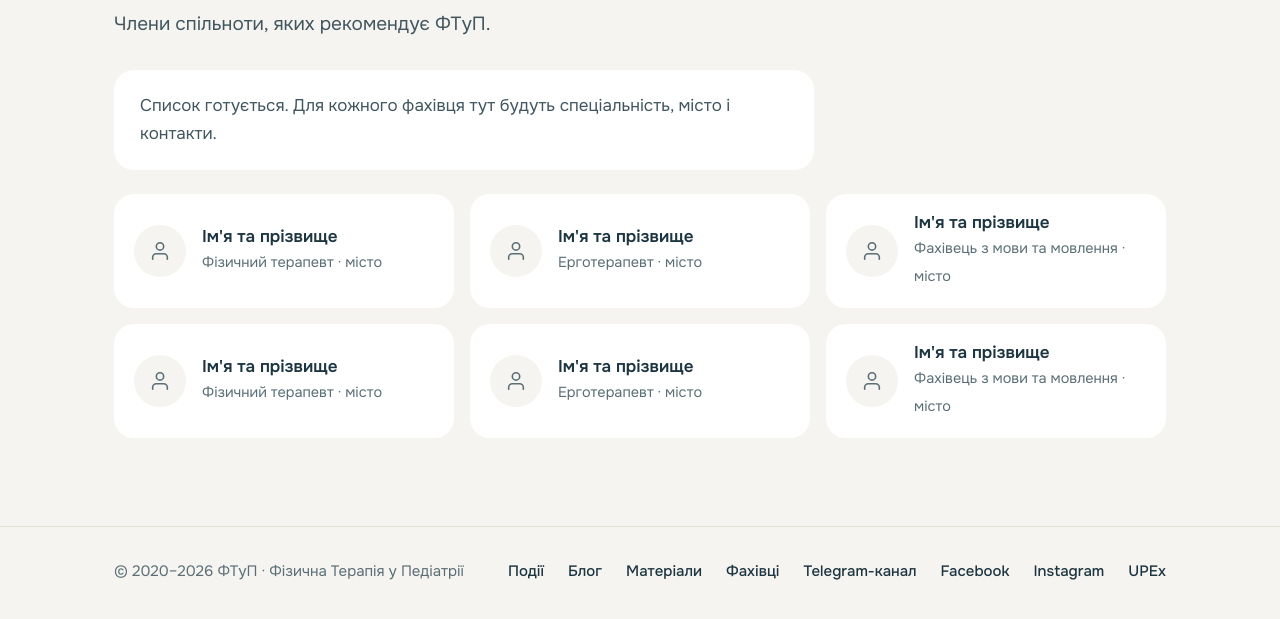
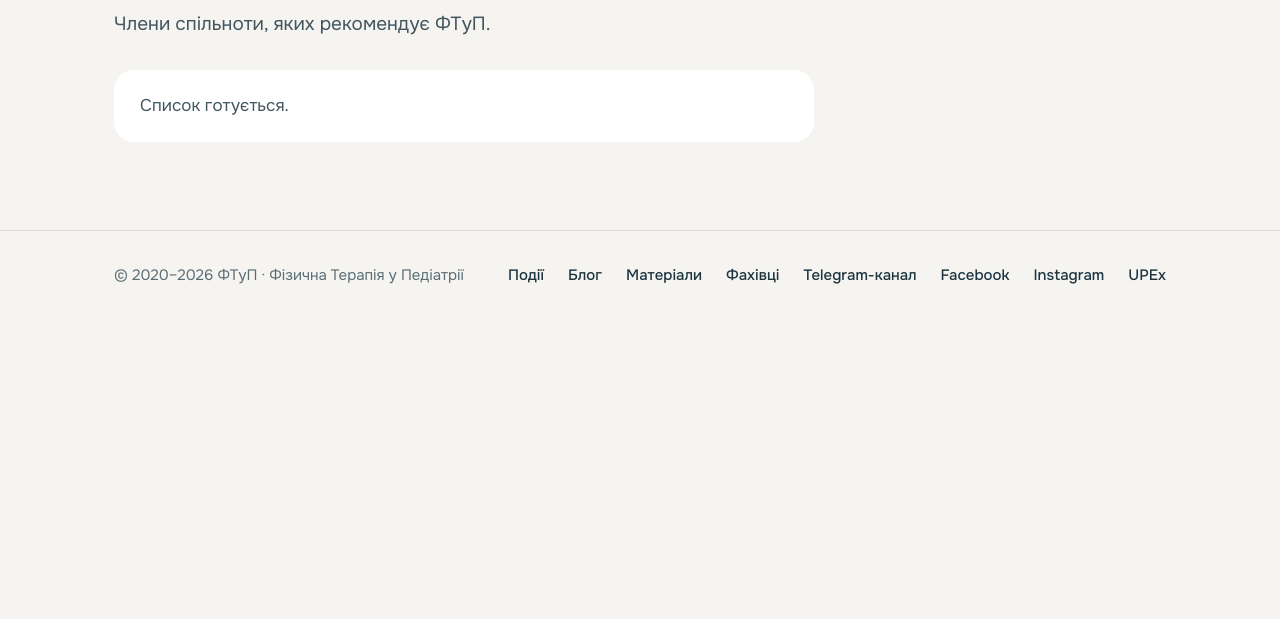
Before and after one commit to iGORProxy/ftup-site, a plain HTML site: page fakhivtsi/index.html in a window 1280 px wide. Shown: the part 189-808 px from the top of the page. Drawn offline with Linux system fonts and the light colour scheme.

Commit message:
SEO пакет 2: фахівці без карток-заглушок

```diff
--- a/fakhivtsi/index.html
+++ b/fakhivtsi/index.html
@@ -26,8 +26,7 @@
 <section class="page-head"><div class="wrap">
   <h1>Фахівці</h1>
   <p class="intro">Члени спільноти, яких рекомендує ФТуП.</p>
-  <p class="empty" style="margin:30px 0 24px">Список готується. Для кожного фахівця тут будуть спеціальність, місто і контакти.</p>
-  <div class="people" aria-hidden="true"><div class="person"><span class="av"><svg viewBox="0 0 24 24"><path d="M20 21v-2a4 4 0 0 0-4-4H8a4 4 0 0 0-4 4v2"/><circle cx="12" cy="7" r="4"/></svg></span><div><b>Ім'я та прізвище</b><span>Фізичний терапевт · місто</span></div></div><div class="person"><span class="av"><svg viewBox="0 0 24 24"><path d="M20 21v-2a4 4 0 0 0-4-4H8a4 4 0 0 0-4 4v2"/><circle cx="12" cy="7" r="4"/></svg></span><div><b>Ім'я та прізвище</b><span>Ерготерапевт · місто</span></div></div><div class="person"><span class="av"><svg viewBox="0 0 24 24"><path d="M20 21v-2a4 4 0 0 0-4-4H8a4 4 0 0 0-4 4v2"/><circle cx="12" cy="7" r="4"/></svg></span><div><b>Ім'я та прізвище</b><span>Фахівець з мови та мовлення · місто</span></div></div><div class="person"><span class="av"><svg viewBox="0 0 24 24"><path d="M20 21v-2a4 4 0 0 0-4-4H8a4 4 0 0 0-4 4v2"/><circle cx="12" cy="7" r="4"/></svg></span><div><b>Ім'я та прізвище</b><span>Фізичний терапевт · місто</span></div></div><div class="person"><span class="av"><svg viewBox="0 0 24 24"><path d="M20 21v-2a4 4 0 0 0-4-4H8a4 4 0 0 0-4 4v2"/><circle cx="12" cy="7" r="4"/></svg></span><div><b>Ім'я та прізвище</b><span>Ерготерапевт · місто</span></div></div><div class="person"><span class="av"><svg viewBox="0 0 24 24"><path d="M20 21v-2a4 4 0 0 0-4-4H8a4 4 0 0 0-4 4v2"/><circle cx="12" cy="7" r="4"/></svg></span><div><b>Ім'я та прізвище</b><span>Фахівець з мови та мовлення · місто</span></div></div></div>
+  <p class="empty" style="margin:30px 0 24px">Список готується.</p>
 </div></section>
 </main>
 <footer class="footer"><div class="wrap">
```
